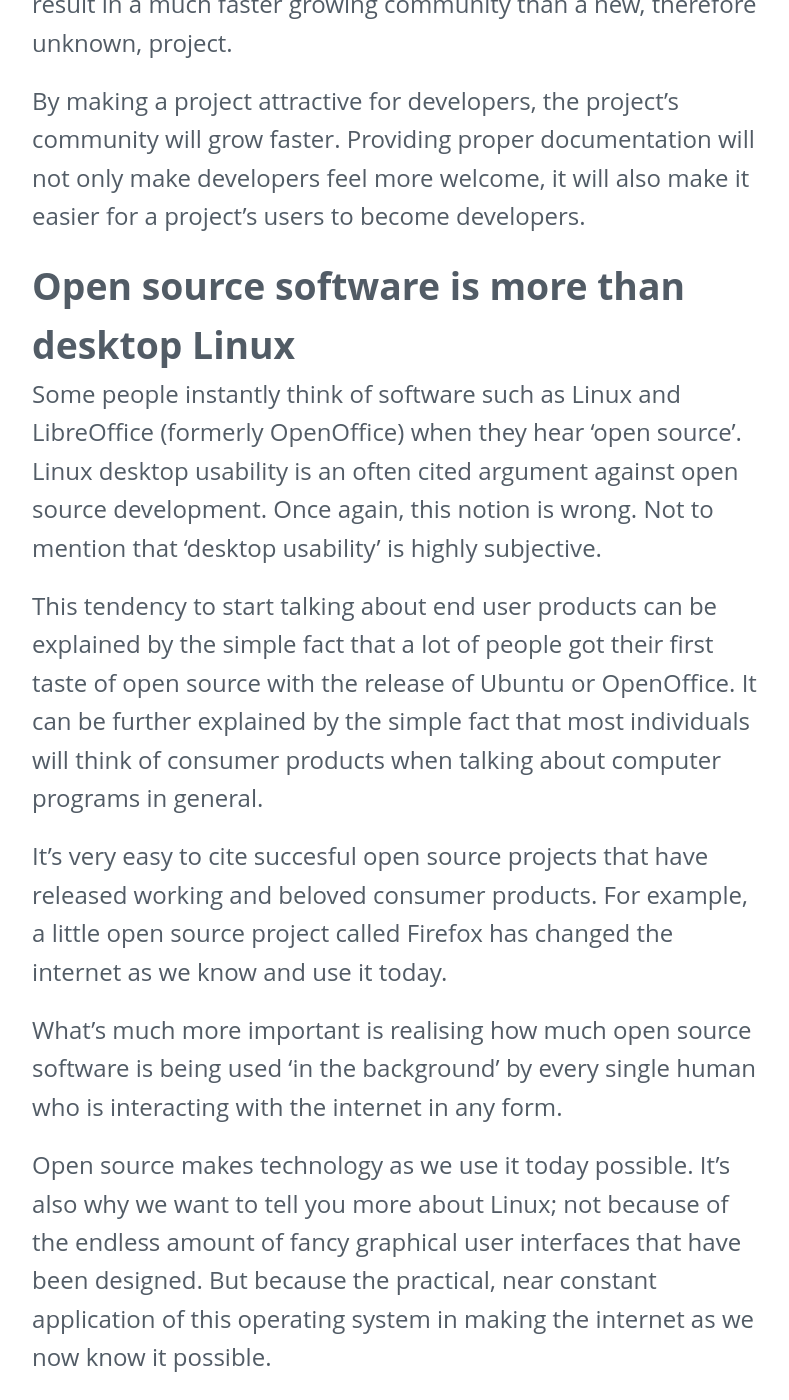
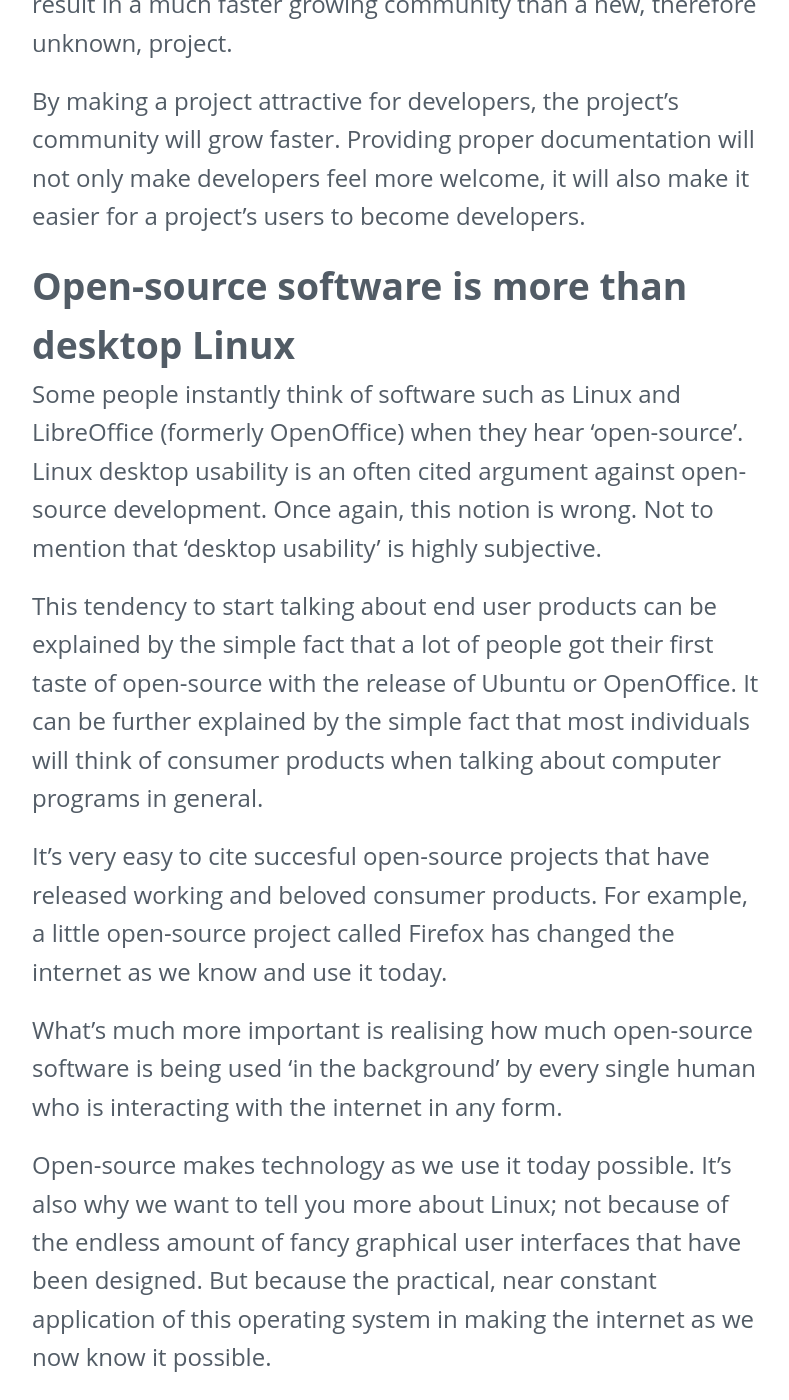
Before and after one commit to Opensource-Academy/Opensource-Academy.github.io, a Jekyll site: the page built from about/open-source.md, in a window 1280 px wide and 1400 px high, scrolled down 3247 px. Shown: the whole window, without its empty margins (242-1031 px from the left). Built offline with Jekyll 4.4.1, drawn with Linux system fonts in a browser that asks for light colours; some of the changed text lies outside the part shown.

```diff
--- a/about/open-source.md
+++ b/about/open-source.md
@@ -46,46 +46,46 @@ On this page, we'll provide an answer to these questions, and more.
 - [Open Source Initiative's definition](https://opensource.org/docs/definition.php)
 - [Full Open Source Initiative's FAQ](https://opensource.org/faq)
 
-### What is open source not?
+### What is open-source not?
 
-#### Open source doesn't always mean free of charge
-A common mistake when talking about open source (software) is the assumption that open source means 'free of charge'. This regularly encountered misconception is easily explained when looking at the word 'free'. 'Free' can either mean 'free of charge' (*gratis*) or 'free' as in 'freedom'.
+#### Open-source doesn't always mean free of charge
+A common mistake when talking about open-source (software) is the assumption that open-source means 'free of charge'. This regularly encountered misconception is easily explained when looking at the word 'free'. 'Free' can either mean 'free of charge' (*gratis*) or 'free' as in 'freedom'.
 
-When the word 'free' is used in the context of open source, insiders usualy mean the latter; as in freedom. However, because a lot of well known open source projects (such as [Firefox](https://www.mozilla.org/en-US/firefox/) or [Ubuntu](https://www.ubuntu.com/)) are giving away their product free of charge, open source gets often directly linked to software that is given away without charging money.
+When the word 'free' is used in the context of open-source, insiders usualy mean the latter; as in freedom. However, because a lot of well known open-source projects (such as [Firefox](https://www.mozilla.org/en-US/firefox/) or [Ubuntu](https://www.ubuntu.com/)) are giving away their product free of charge, open-source gets often directly linked to software that is given away without charging money.
 
-Words such as 'free, 'collaboration' and 'community' tend to wrongfully give some the impressions that open source (software development) is either all about being cheap or rooted in altruism.
+Words such as 'free, 'collaboration' and 'community' tend to wrongfully give some the impressions that open-source (software development) is either all about being cheap or rooted in altruism.
 
-As mentioned above, open source is not about giving away a product for free. Open source source code means receiving (peer) reviews, receiving (user) feedback and having acces to a (possibly much larger) group of testers. Open source does **not** dictate the business model surrounding the final product that results from an open source project.
+As mentioned above, open-source is not about giving away a product for free. Open-source source code means receiving (peer) reviews, receiving (user) feedback and having acces to a (possibly much larger) group of testers. Open-source does **not** dictate the business model surrounding the final product that results from an open-source project.
 
-#### Open source doesn't automagically make your code or product better
+#### Open-source doesn't automagically make your code or product better
 Developers or companies hoping to score instant rewards by simply publishing their code will need to change their expectations.
 
 Making source code publicly available doesn't mean instant improvements. Growing a community around a new project will require a project that others will consider 'worthy of their time' and, rather obviously, some time.
 
-Making software with an existing userbase open source should result in a much faster growing community than a new, therefore unknown, project.
+Making software with an existing userbase open-source should result in a much faster growing community than a new, therefore unknown, project.
 
 By making a project attractive for developers, the project's community will grow faster. Providing proper documentation will not only make developers feel more welcome, it will also make it easier for a project's users to become developers.
 
-#### Open source software is more than desktop Linux
-Some people instantly think of software such as Linux and LibreOffice (formerly OpenOffice) when they hear 'open source'. Linux desktop usability is an often cited argument against open source development. Once again, this notion is wrong. Not to mention that 'desktop usability' is highly subjective.
+#### Open-source software is more than desktop Linux
+Some people instantly think of software such as Linux and LibreOffice (formerly OpenOffice) when they hear 'open-source'. Linux desktop usability is an often cited argument against open-source development. Once again, this notion is wrong. Not to mention that 'desktop usability' is highly subjective.
 
-This tendency to start talking about end user products can be explained by the simple fact that a lot of people got their first taste of open source with the release of Ubuntu or OpenOffice. It can be further explained by the simple fact that most individuals will think of consumer products when talking about computer programs in general.
+This tendency to start talking about end user products can be explained by the simple fact that a lot of people got their first taste of open-source with the release of Ubuntu or OpenOffice. It can be further explained by the simple fact that most individuals will think of consumer products when talking about computer programs in general.
 
-It's very easy to cite succesful open source projects that have released working and beloved consumer products. For example, a little open source project called Firefox has changed the internet as we know and use it today.
+It's very easy to cite succesful open-source projects that have released working and beloved consumer products. For example, a little open-source project called Firefox has changed the internet as we know and use it today.
 
-What's much more important is realising how much open source software is being used 'in the background' by every single human who is interacting with the internet in any form.
+What's much more important is realising how much open-source software is being used 'in the background' by every single human who is interacting with the internet in any form.
 
-Open source makes technology as we use it today possible. It's also why we want to tell you more about Linux; not because of the endless amount of fancy graphical user interfaces that have been designed. But because the practical, near constant application of this operating system in making the internet as we now know it possible.
+Open-source makes technology as we use it today possible. It's also why we want to tell you more about Linux; not because of the endless amount of fancy graphical user interfaces that have been designed. But because the practical, near constant application of this operating system in making the internet as we now know it possible.
 
 ### Further reference
-- [What is open source?](https://opensource.com/resources/what-open-source) on Red Hat's [opensource.com](https://opensource.com)
-- [Open source what is it and why you should be involved](https://hackernoon.com/open-source-what-it-is-and-why-you-should-be-involved-f46a088f667f)
+- [What is open-source?](https://opensource.com/resources/what-open-source) on Red Hat's [opensource.com](https://opensource.com)
+- [Open-source what is it and why you should be involved](https://hackernoon.com/open-source-what-it-is-and-why-you-should-be-involved-f46a088f667f)
 
-## Why does open source matter?
-What makes open source so important and atractive?
+## Why does open-source matter?
+What makes open-source so important and atractive?
 
 ### Many eyeballs
-Open source source code means that users become testers.
+Open-source source code means that users become testers.
 
 In Eric S. Raymond's [The cathedral and the bazaar](https://en.wikipedia.org/wiki/The_Cathedral_and_the_Bazaar) he compares two [free software](https://en.wikipedia.org/wiki/Free_software) development models:
 
@@ -98,7 +98,7 @@ In his thesis, Raymond propositions that ["given enough eyeballs, all bugs are s
 The entire thesis is available in print and [online](http://www.catb.org/~esr/writings/cathedral-bazaar/cathedral-bazaar/).
 
 ### Grow your team
-Open source source code means that users can become co-developers.
+Open-source source code means that users can become co-developers.
 
 Having publicly available source code that users can freely review, use and change means that some users will not only become testers, but also developers.
 
@@ -107,7 +107,7 @@ Contributions from the community can do more than improve source code. Going thr
 Likewise, working in the open means that contributors automatically update their resume (for example, their GitHub profile) whenever they contribute to a project.
 
 ### Differentiate yourself
-Becoming part of an or several open source projects is a greay way to differentiate yourself. If you happen to end up as an invaluable part of a project, be sure to let people know about this.
+Becoming part of an or several open-source projects is a greay way to differentiate yourself. If you happen to end up as an invaluable part of a project, be sure to let people know about this.
 
 Update your CV and LinkedIn page. Preferably collecting some references from other community members. On GitHub it's rather common to thank contributors for their work. Linking to those messages is a great way of collecting referals.
 
@@ -121,10 +121,10 @@ If you want more than just our word for it, why not ask these big players:
 ## Buts
 People really enjoy buts, let's get a few of these *behind* us.
 
-### But I'm sure I have nothing to contribute to open source
-This is a common misconception. This idea has it's roots in the notion that one needs to be a programmer to be able to contribute to open source (software) because open source is all about code.
+### But I'm sure I have nothing to contribute to open-source
+This is a common misconception. This idea has it's roots in the notion that one needs to be a programmer to be able to contribute to open-source (software) because open-source is all about code.
 
-However, open source (software) projects require much more than programming. Code is usualy the first thing people think of when talking about an open source project. Consider community management, writing tutorials, setting up a website, moderating a forum, contact management, organising meetups, being a spokesperson, or a very important role: testing software.
+However, open-source (software) projects require much more than programming. Code is usualy the first thing people think of when talking about an open-source project. Consider community management, writing tutorials, setting up a website, moderating a forum, contact management, organising meetups, being a spokesperson, or a very important role: testing software.
 
 ### But I'm scared that people won't like my work
 We can't promise that your first line of code will be accepted, nor that your community manager efforts will lead to a sprawling community of happy contributors.
@@ -134,7 +134,7 @@ We can promise however that there must be a project that is right for you. While
 ## Get started
 Convinced, but unsure where to start? Have a look at [open source Friday](https://opensourcefriday.com/), an initiative by [GitHub](https://github.com).
 
-If you are looking to get [started](/study/quickstart) learning, consider Open Source Academy's [open source courses](/study).
+If you are looking to get [started](/study/quickstart) learning, consider Open Source Academy's [open-source courses](/study).
 
-### Beginner friendly open source projects
-[List of beginner friendly open source projects](https://github.com/showcases/great-for-new-contributors).
+### Beginner friendly open-source projects
+[List of beginner friendly open-source projects](https://github.com/showcases/great-for-new-contributors).
```
Also changed, not shown: other parts of about/open-source.md (+16 -16 lines).
